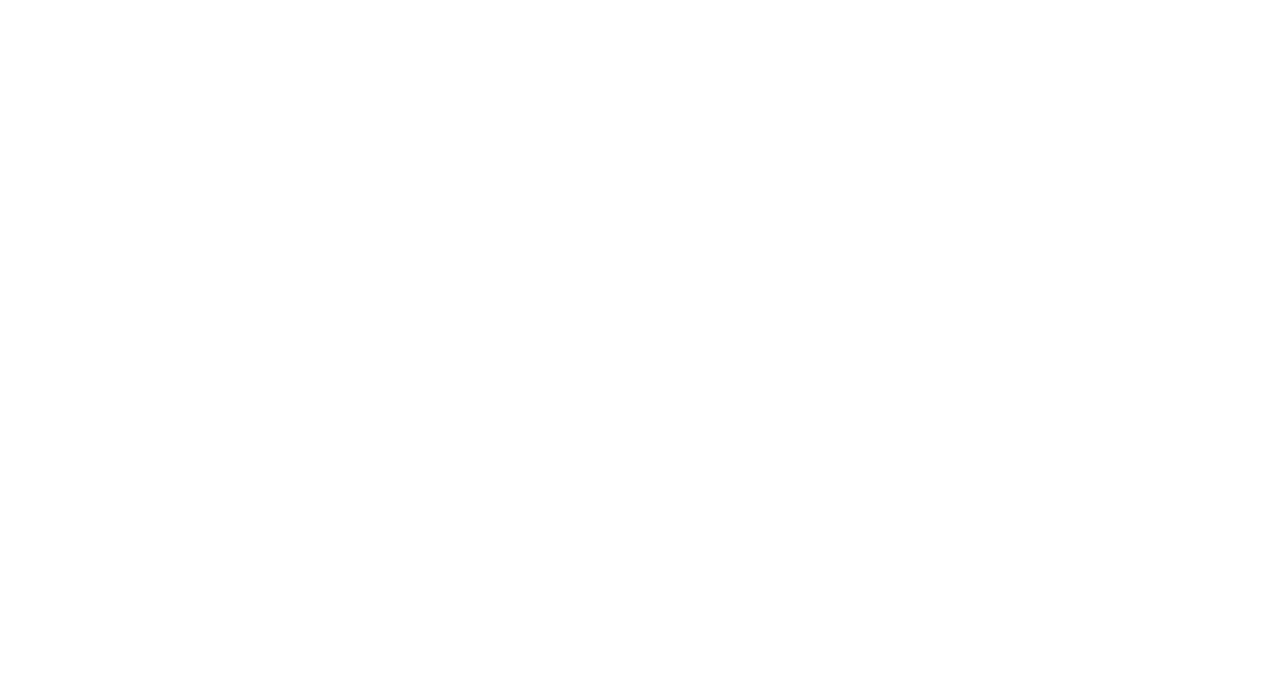
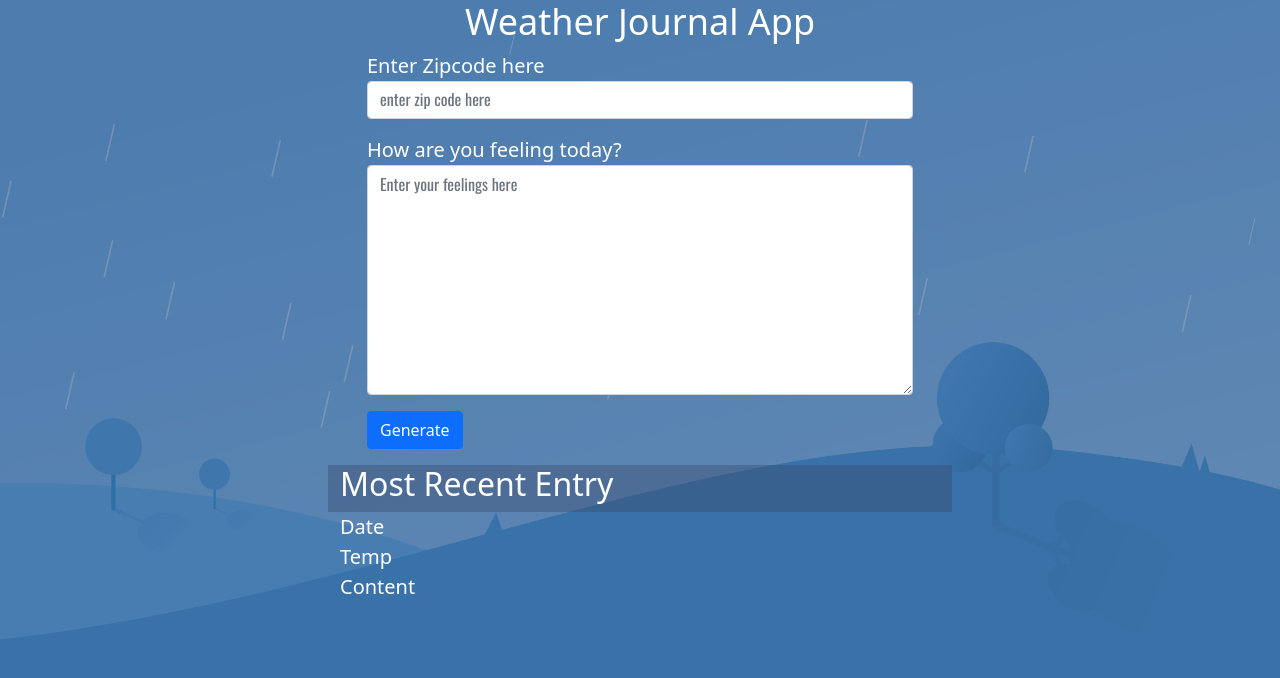
Before and after one commit to ammar-Mohamed-elz3eeem/Weather-Jounral-Application, a website: page website/index.html in a window 1280 px wide. Drawn offline with nearby package versions, Linux system fonts and the light colour scheme; a web font is replaced by a local one.

Commit message:
Added the API for The Weather application

```diff
--- a/package.json
+++ b/package.json
@@ -5,7 +5,7 @@
   "main": "index.html",
   "scripts": {
     "test": "echo \"Error: no test specified\" && exit 1",
-    "start": "node server"
+    "start": "nodemon server"
   },
   "repository": {
     "type": "git",
@@ -29,7 +29,9 @@
   "homepage": "https://github.com/ammar-Mohamed-elz3eeem/Weather-Jounral-Application#readme",
   "dependencies": {
     "body-parser": "^1.19.0",
+    "bootstrap": "^5.1.3",
     "cors": "^2.8.5",
-    "express": "^4.17.1"
+    "express": "^4.17.1",
+    "jquery": "^3.6.0"
   }
 }
--- a/website/app.js
+++ b/website/app.js
@@ -0,0 +1,54 @@
+/**
+ * Define the Variables for the URL of The POST/GET requests
+ */
+let apiKey = "&appid=f50487e26bb3644b87e9fa884fea3f9e";
+let url = "https://api.openweathermap.org/data/2.5/weather?zip=";
+
+/**
+ * Define the Variables for the DOM elements to Send the Request
+ */
+let zipCode = document.getElementById("zip");
+let feelingTextarea = document.getElementById("feelings");
+let generateBtn = document.getElementById("generate");
+
+generateBtn.addEventListener("click", performAction);
+
+function performAction(e) {
+  e.preventDefault();
+  const newZipCode = document.getElementById("zip").value;
+  console.log(newZipCode);
+  getW(url + newZipCode + apiKey);
+  postW("/addRecord", {
+    ZipCode: zipCode.value,
+    feelings: feelingTextarea.value,
+  });
+}
+
+const postW = async function (url, data) {
+  const res = await fetch(url, {
+    method: "POST",
+    headers: {
+      "Content-Type": "application/json",
+    },
+    credentials: "same-origin",
+    body: JSON.stringify(data),
+  });
+  try {
+    let newData = await res.json();
+    console.log(newData);
+    return newData;
+  } catch (err) {
+    console.log("Error: " + err);
+  }
+};
+
+const getW = async function (url) {
+  const res = await fetch(url);
+  try {
+    const newData = await res.json();
+    console.log(newData);
+    return newData;
+  } catch (e) {
+    console.log("error: " + e);
+  }
+};
--- a/website/index.html
+++ b/website/index.html
@@ -1,10 +1,90 @@
 <!DOCTYPE html>
-<html lang="en">
+<html>
   <head>
     <meta charset="UTF-8" />
-    <meta http-equiv="X-UA-Compatible" content="IE=edge" />
     <meta name="viewport" content="width=device-width, initial-scale=1.0" />
-    <title>Weather Application</title>
+    <title>Weather Journal</title>
+    <link
+      href="https://fonts.googleapis.com/css?family=Oswald:400,600,700|Ranga:400,700&display=swap"
+      rel="stylesheet"
+    />
+    <link rel="stylesheet" href="css/bootstrap.min.css" />
+    <link rel="stylesheet" href="style.css" />
   </head>
-  <body></body>
+  <body class="text-white">
+    <section class="form-sec">
+      <div class="container">
+        <div class="row">
+          <div class="col-12 text-center">
+            <h1 class="holder headline">Weather Journal App</h1>
+          </div>
+        </div>
+        <div class="row">
+          <div class="col-12 col-sm-8 offset-sm-2 col-lg-6 offset-lg-3">
+            <form action="/add" method="post">
+              <div class="form-group mb-3">
+                <label for="zip">Enter Zipcode here</label>
+                <input
+                  type="text"
+                  class="form-control"
+                  id="zip"
+                  placeholder="enter zip code here"
+                />
+              </div>
+              <div class="form-group mb-3">
+                <div class="holder feel">
+                  <label for="feelings">How are you feeling today?</label>
+                  <textarea
+                    class="myInput form-control"
+                    id="feelings"
+                    placeholder="Enter your feelings here"
+                    rows="9"
+                    cols="50"
+                    name="feelings"
+                  ></textarea>
+                </div>
+              </div>
+              <div class="form-group mb-3">
+                <button class="btn btn-primary" id="generate" type="submit">
+                  Generate
+                </button>
+              </div>
+            </form>
+          </div>
+        </div>
+      </div>
+    </section>
+    <section class="entries" id="app">
+      <div class="row entry">
+        <div class="col-12">
+          <h2>Most Recent Entry</h2>
+        </div>
+      </div>
+      <div class="row">
+        <div class="col-3">Date</div>
+        <div class="col" id="date"></div>
+      </div>
+      <div class="row">
+        <div class="col-3">Temp</div>
+        <div class="col" id="temp"></div>
+      </div>
+      <div class="row">
+        <div class="col-3">Content</div>
+        <div class="col" id="content"></div>
+      </div>
+    </section>
+    <!-- <div id="app">
+      <div class="holder entry">
+        <div class="title"></div>
+        <div id="entryHolder">
+          <div id="date"></div>
+          <div id="temp"></div>
+          <div id="content"></div>
+        </div>
+      </div>
+    </div> -->
+    <script src="app.js"></script>
+    <script src="jquery.min.js"></script>
+    <script src="js/bootstrap.min.js"></script>
+  </body>
 </html>
--- a/website/style.css
+++ b/website/style.css
@@ -0,0 +1,61 @@
+.entries {
+  opacity: 1;
+  transition: opacity 0.5s ease;
+  max-width: 600px;
+  width: 100%;
+  margin: 0 auto;
+}
+.entry {
+  background: rgba(59, 74, 107, 0.4);
+}
+
+/*  Basic Styling To Override Default For Basic HTML Elements */
+
+body {
+  background: url("background.png");
+  background-position: center;
+  background-repeat: no-repeat;
+  background-size: cover;
+  background-attachment: fixed;
+  position: relative;
+  font-size: 20px;
+}
+
+body:before {
+  content: "";
+  background-color: rgba(59, 74, 107, 0.4);
+  position: fixed;
+  width: 100%;
+  height: 100%;
+  z-index: -1;
+}
+
+h1 {
+  font-size: 36px;
+}
+
+/* Reset style for HTML element on active to have no border*/
+input:focus,
+select:focus,
+textarea:focus,
+button:focus {
+  outline: none;
+}
+/* Style for Placeholder Text*/
+::placeholder {
+  /* Firefox, Chrome, Opera */
+  color: #f0d43a;
+  font-family: "Oswald", sans-serif;
+}
+
+:-ms-input-placeholder {
+  /* Internet Explorer 10-11 */
+  color: #f0d43a;
+  font-family: "Oswald", sans-serif;
+}
+
+::-ms-input-placeholder {
+  /* Microsoft Edge */
+  color: #f0d43a;
+  font-family: "Oswald", sans-serif;
+}
```
Also changed, not shown: server.js (+46 -3 lines), website/background.png (added), 1 other file.
